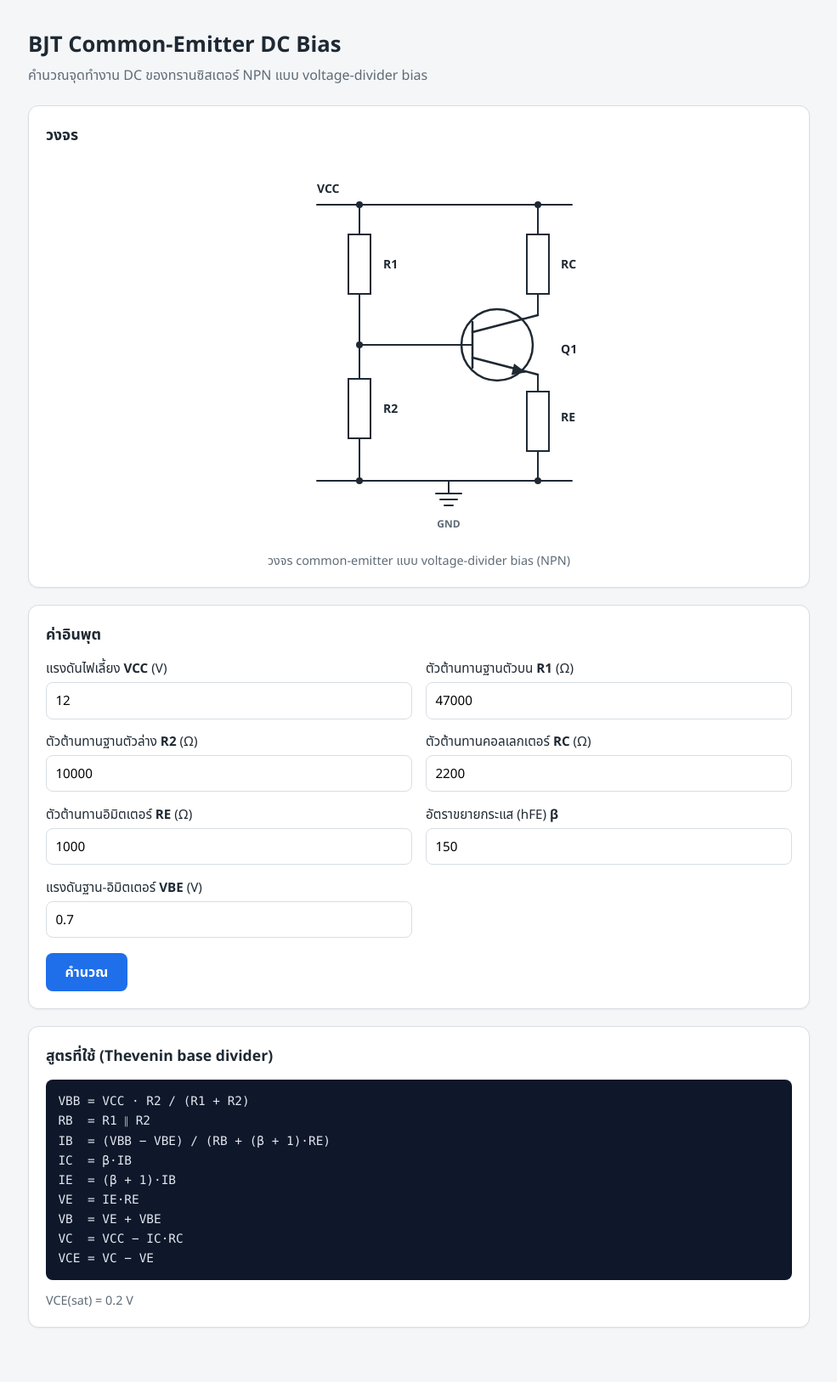
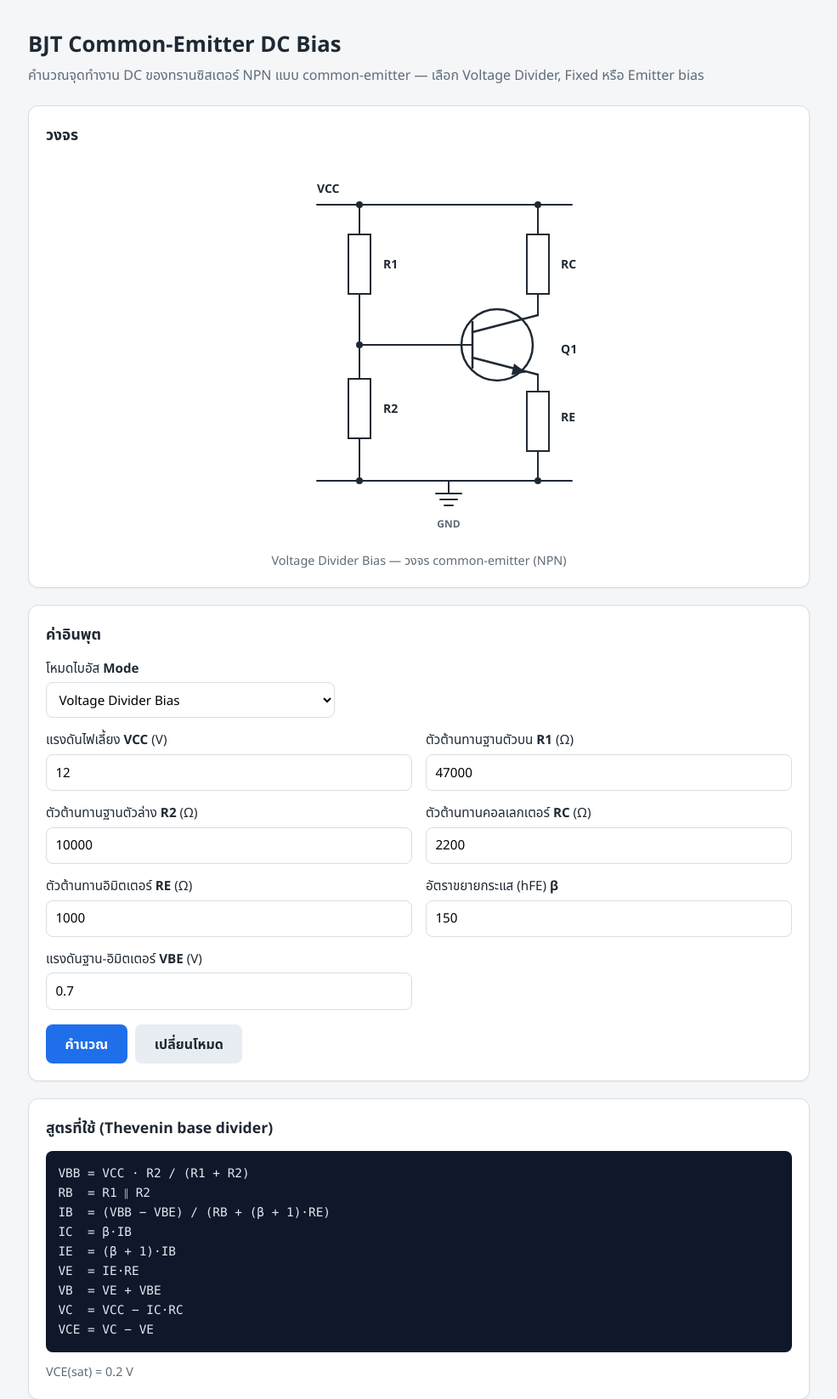
Before and after one commit to B6836696-hub/gitlab, a Flask app: page / in a window 1280 px wide. Shown: the top 1647 px of the page at 85% size, without its empty margins (147-1132 px from the left). Before the commit the page ends 1565 px from the top, so only its background shows below. Run offline with Flask 3, Linux system fonts and the light colour scheme.

Commit message:
feat: add bias mode selector to form

```diff
--- a/static/style.css
+++ b/static/style.css
@@ -73,7 +73,8 @@ header p {
   font-weight: 700;
 }
 
-input[type="number"] {
+input[type="number"],
+select {
   width: 100%;
   padding: 0.55rem 0.65rem;
   border: 1px solid var(--line);
@@ -82,9 +83,30 @@ input[type="number"] {
   background: #fff;
 }
 
-input[type="number"]:focus {
+input[type="number"]:focus,
+select:focus {
   outline: 2px solid rgb(31 111 235 / 25%);
   border-color: var(--accent);
+}
+
+.mode-field {
+  max-width: 340px;
+  margin-bottom: 0.9rem;
+}
+
+.actions {
+  display: flex;
+  flex-wrap: wrap;
+  gap: 0.6rem;
+}
+
+.actions button {
+  margin-top: 1.1rem;
+}
+
+button.secondary {
+  background: #e8edf3;
+  color: var(--text);
 }
 
 .error {
--- a/templates/index.html
+++ b/templates/index.html
@@ -10,15 +10,15 @@
 <main>
   <header>
     <h1>BJT Common-Emitter DC Bias</h1>
-    <p>คำนวณจุดทำงาน DC ของทรานซิสเตอร์ NPN แบบ voltage-divider bias</p>
+    <p>คำนวณจุดทำงาน DC ของทรานซิสเตอร์ NPN แบบ common-emitter — เลือก Voltage Divider, Fixed หรือ Emitter bias</p>
   </header>
 
   <section class="card circuit-card">
     <h2>วงจร</h2>
     <div class="circuit-wrap">
       <svg viewBox="0 0 640 450" role="img" aria-label="BJT common-emitter circuit" data-circuit="bjt-ce">
-        <title>BJT common-emitter voltage-divider bias circuit</title>
-        <desc>NPN transistor Q1 with base voltage divider R1 and R2, collector resistor RC to VCC, and emitter resistor RE to ground.</desc>
+        <title>BJT common-emitter {% if mode == "divider" %}voltage-divider bias{% else %}{{ mode_label|lower }}{% endif %} circuit</title>
+        <desc>NPN transistor Q1 with base resistor from VCC, collector resistor RC to VCC, and emitter path to ground.</desc>
 
         <!-- supply and ground rails -->
         <line class="schematic-wire" x1="200" y1="50" x2="500" y2="50"/>
@@ -28,15 +28,17 @@
         <line class="schematic-wire" x1="345" y1="397" x2="365" y2="397"/>
         <line class="schematic-wire" x1="350" y1="404" x2="360" y2="404"/>
 
-        <!-- R1: VCC to base -->
+        <!-- base resistor: R1 (divider) or RB (fixed / emitter) -->
         <line class="schematic-wire" x1="250" y1="50" x2="250" y2="85"/>
         <rect class="schematic-component" x="237" y="85" width="26" height="70"/>
         <line class="schematic-wire" x1="250" y1="155" x2="250" y2="215"/>
 
+        {% if mode == "divider" %}
         <!-- R2: base to ground -->
         <line class="schematic-wire" x1="250" y1="215" x2="250" y2="255"/>
         <rect class="schematic-component" x="237" y="255" width="26" height="70"/>
         <line class="schematic-wire" x1="250" y1="325" x2="250" y2="375"/>
+        {% endif %}
 
         <!-- base node to Q1 -->
         <line class="schematic-wire" x1="250" y1="215" x2="383" y2="215"/>
@@ -46,10 +48,15 @@
         <rect class="schematic-component" x="447" y="85" width="26" height="70"/>
         <line class="schematic-wire" x1="460" y1="155" x2="460" y2="180"/>
 
+        {% if mode == "fixed" %}
+        <!-- emitter directly to ground -->
+        <line class="schematic-wire" x1="460" y1="270" x2="460" y2="375"/>
+        {% else %}
         <!-- RE: emitter to ground -->
         <line class="schematic-wire" x1="460" y1="270" x2="460" y2="340"/>
         <rect class="schematic-component" x="447" y="270" width="26" height="70"/>
         <line class="schematic-wire" x1="460" y1="340" x2="460" y2="375"/>
+        {% endif %}
 
         <!-- NPN transistor Q1 -->
         <circle class="schematic-transistor" cx="412" cy="215" r="42"/>
@@ -64,36 +71,41 @@
         <circle class="schematic-node" cx="250" cy="50" r="4"/>
         <circle class="schematic-node" cx="460" cy="50" r="4"/>
         <circle class="schematic-node" cx="250" cy="215" r="4"/>
+        {% if mode == "divider" %}
         <circle class="schematic-node" cx="250" cy="375" r="4"/>
+        {% endif %}
         <circle class="schematic-node" cx="460" cy="375" r="4"/>
 
         <!-- labels -->
         <text class="schematic-label" x="200" y="36" text-anchor="start">VCC</text>
-        <text class="schematic-label" x="278" y="125" text-anchor="start">R1</text>
+        <text class="schematic-label" x="278" y="125" text-anchor="start">{% if mode == "divider" %}R1{% else %}RB{% endif %}</text>
+        {% if mode == "divider" %}
         <text class="schematic-label" x="278" y="295" text-anchor="start">R2</text>
+        {% endif %}
         <text class="schematic-label" x="487" y="125" text-anchor="start">RC</text>
+        {% if mode != "fixed" %}
         <text class="schematic-label" x="487" y="305" text-anchor="start">RE</text>
+        {% endif %}
         <text class="schematic-label" x="487" y="225" text-anchor="start">Q1</text>
         <text class="schematic-small" x="355" y="430" text-anchor="middle">GND</text>
       </svg>
     </div>
-    <p class="circuit-caption">วงจร common-emitter แบบ voltage-divider bias (NPN)</p>
+    <p class="circuit-caption">{{ mode_label }} — วงจร common-emitter (NPN)</p>
   </section>
 
   <section class="card">
     <h2>ค่าอินพุต</h2>
     {% if errors.get("_form") %}<p class="error form-error">{{ errors["_form"] }}</p>{% endif %}
     <form method="post" action="/">
+      <label class="field mode-field">
+        <span>โหมดไบอัส <strong>Mode</strong></span>
+        <select name="mode">
+          {% for value, label in mode_options %}
+          <option value="{{ value }}"{% if value == mode %} selected{% endif %}>{{ label }}</option>
+          {% endfor %}
+        </select>
+      </label>
       <div class="grid">
-        {% set fields = [
-          ("vcc", "VCC", "แรงดันไฟเลี้ยง", "V"),
-          ("r1", "R1", "ตัวต้านทานฐานตัวบน", "Ω"),
-          ("r2", "R2", "ตัวต้านทานฐานตัวล่าง", "Ω"),
-          ("rc", "RC", "ตัวต้านทานคอลเลกเตอร์", "Ω"),
-          ("re", "RE", "ตัวต้านทานอิมิตเตอร์", "Ω"),
-          ("beta", "β", "อัตราขยายกระแส (hFE)", ""),
-          ("vbe", "VBE", "แรงดันฐาน-อิมิตเตอร์", "V")
-        ] %}
         {% for name, symbol, label, unit in fields %}
         <label class="field">
           <span>{{ label }} <strong>{{ symbol }}</strong>{% if unit %} ({{ unit }}){% endif %}</span>
@@ -102,14 +114,17 @@
         </label>
         {% endfor %}
       </div>
-      <button type="submit">คำนวณ</button>
+      <div class="actions">
+        <button type="submit">คำนวณ</button>
+        <button type="submit" class="secondary" formmethod="get" formaction="/">เปลี่ยนโหมด</button>
+      </div>
     </form>
   </section>
 
   {% if result %}
   <section class="card" id="results">
     <div class="result-head">
-      <h2>จุดทำงาน DC</h2>
+      <h2>จุดทำงาน DC — {{ mode_label }}</h2>
       <span class="badge badge-{{ result.region }}">{{ result.region|capitalize }}</span>
     </div>
 
@@ -126,7 +141,9 @@
         <tr><th>ปริมาณ</th><th>ค่า</th></tr>
       </thead>
       <tbody>
+        {% if mode == "divider" %}
         <tr><td>VBB</td><td>{{ result.vbb_v|voltage }}</td></tr>
+        {% endif %}
         <tr><td>RB</td><td>{{ result.rb_ohm|round(4) }} Ω</td></tr>
         <tr><td>IB</td><td>{{ result.ib_a|current }}</td></tr>
         <tr><td>IC</td><td>{{ result.ic_a|current }}</td></tr>
@@ -141,6 +158,7 @@
       </tbody>
     </table>
 
+    {% if comparison %}
     <h2>ตรวจสอบด้วยการคำนวณอิสระ (Nodal Analysis)</h2>
     <p class="status {{ 'ok' if comparison.matched else 'bad' }}" data-status="{{ 'MATCH' if comparison.matched else 'MISMATCH' }}">
       {{ 'MATCH' if comparison.matched else 'MISMATCH' }}
@@ -177,10 +195,12 @@
       — ดูคำเตือนด้านบน
     </p>
     {% endif %}
+    {% endif %}
   </section>
   {% endif %}
 
   <section class="card formulas">
+    {% if mode == "divider" %}
     <h2>สูตรที่ใช้ (Thevenin base divider)</h2>
     <pre>VBB = VCC · R2 / (R1 + R2)
 RB  = R1 ∥ R2
@@ -191,6 +211,25 @@ VE  = IE·RE
 VB  = VE + VBE
 VC  = VCC − IC·RC
 VCE = VC − VE</pre>
+    {% elif mode == "fixed" %}
+    <h2>สูตรที่ใช้ (Fixed Bias)</h2>
+    <pre>IB  = (VCC − VBE) / RB
+IC  = β·IB
+IE  = (β + 1)·IB
+VE  = 0 V
+VB  = VBE
+VC  = VCC − IC·RC
+VCE = VC</pre>
+    {% else %}
+    <h2>สูตรที่ใช้ (Emitter Bias)</h2>
+    <pre>IB  = (VCC − VBE) / (RB + (β + 1)·RE)
+IC  = β·IB
+IE  = (β + 1)·IB
+VE  = IE·RE
+VB  = VE + VBE
+VC  = VCC − IC·RC
+VCE = VC − VE</pre>
+    {% endif %}
     <p>VCE(sat) = {{ vce_sat }} V</p>
   </section>
 </main>
```
